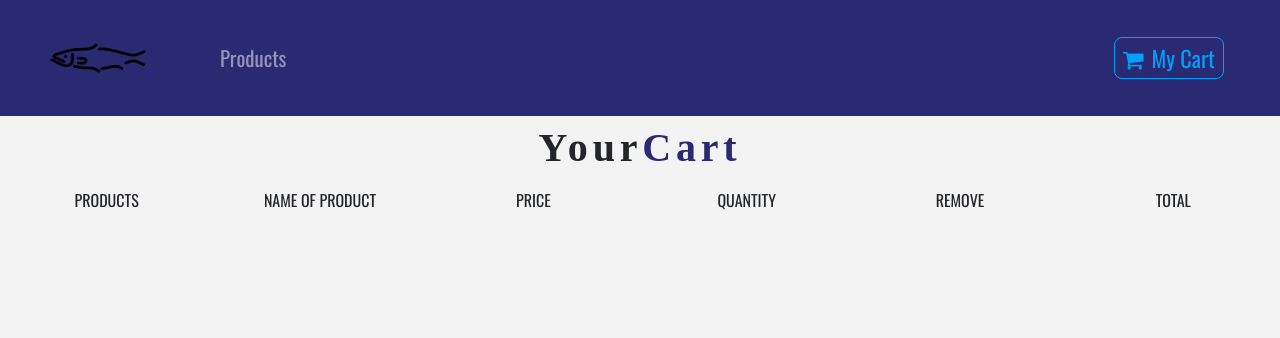
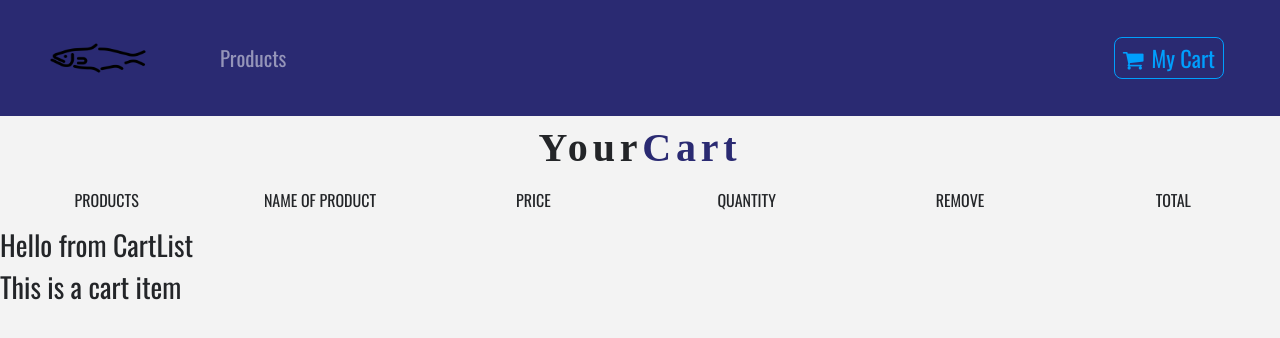
Before and after one commit to Vanya56/e-commerce-site, a React (Create React App) app: page /cart in a window 1280 px wide. Shown: the top 338 px of the page. Built offline with nearby package versions, Linux system fonts and the light colour scheme.

Commit message:
Cart item, list, and empty cart functional component added.

```diff
--- a/src/components/Cart/Cart.js
+++ b/src/components/Cart/Cart.js
@@ -1,14 +1,31 @@
 import React, {Component} from 'react';
 import Title from "../Title";
 import CartColumns from "./CartColumns";
-
+import EmptyCart from "./EmptyCart";
+import {ProductConsumer} from '../../context';
+import CartList from './CartList';
 
 export default class Cart extends Component {
     render() {
         return (
             <section>
-                <Title name="your" title="Cart" />
-                <CartColumns />
+                <ProductConsumer>
+                    {value => {
+                        const {cart} = value;
+                        if (cart.length > 0) {
+                            return (
+                                <React.Fragment>
+                                    <Title name="your" title="Cart"/>
+                                    <CartColumns/>
+                                    <CartList value={value}/>
+                                </React.Fragment>
+
+                            );
+                        } else {
+                            return <EmptyCart/>
+                        }
+                    }}
+                </ProductConsumer>
             </section>
         )
     }
--- /dev/null
+++ b/src/components/Cart/CartItem.js
@@ -0,0 +1,9 @@
+import React from 'react'
+
+export default function CartItem() {
+    return (
+        <div>
+            <h3>This is a cart item</h3>
+        </div>
+    )
+}
--- /dev/null
+++ b/src/components/Cart/CartList.js
@@ -0,0 +1,14 @@
+import React from 'react'
+import CartItem from './CartItem';
+
+export default function CartList({value}) {
+    const cart = value;
+    console.log(value, cart);
+
+    return (
+        <div>
+            <h3>Hello from CartList</h3>
+            <CartItem />
+        </div>
+    )
+}
--- /dev/null
+++ b/src/components/Cart/EmptyCart.js
@@ -0,0 +1,13 @@
+import React from 'react'
+
+export default function EmptyCart() {
+    return (
+        <div className="container mt-5">
+            <div className="row">
+            <div className="col-10 mx-auto text-center text-title">
+            <h1>Your cart is currently empty</h1>
+            </div>
+            </div>
+        </div>
+    )
+}
--- a/src/context.js
+++ b/src/context.js
@@ -8,7 +8,7 @@
     state = {
         products: [],
         detailProduct: detailProduct,
-        cart: [],
+        cart: storeProducts,
         modalOpen: false,
         modalProduct: detailProduct,
         cartSubTotal: 0,
```
